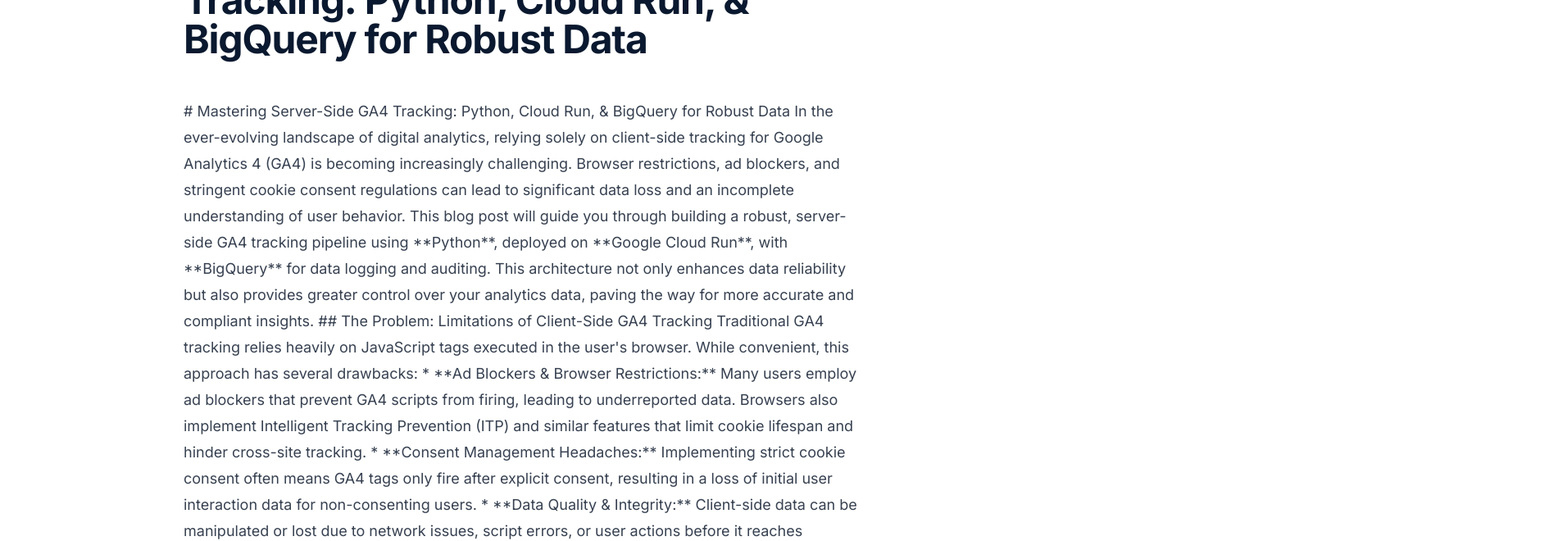
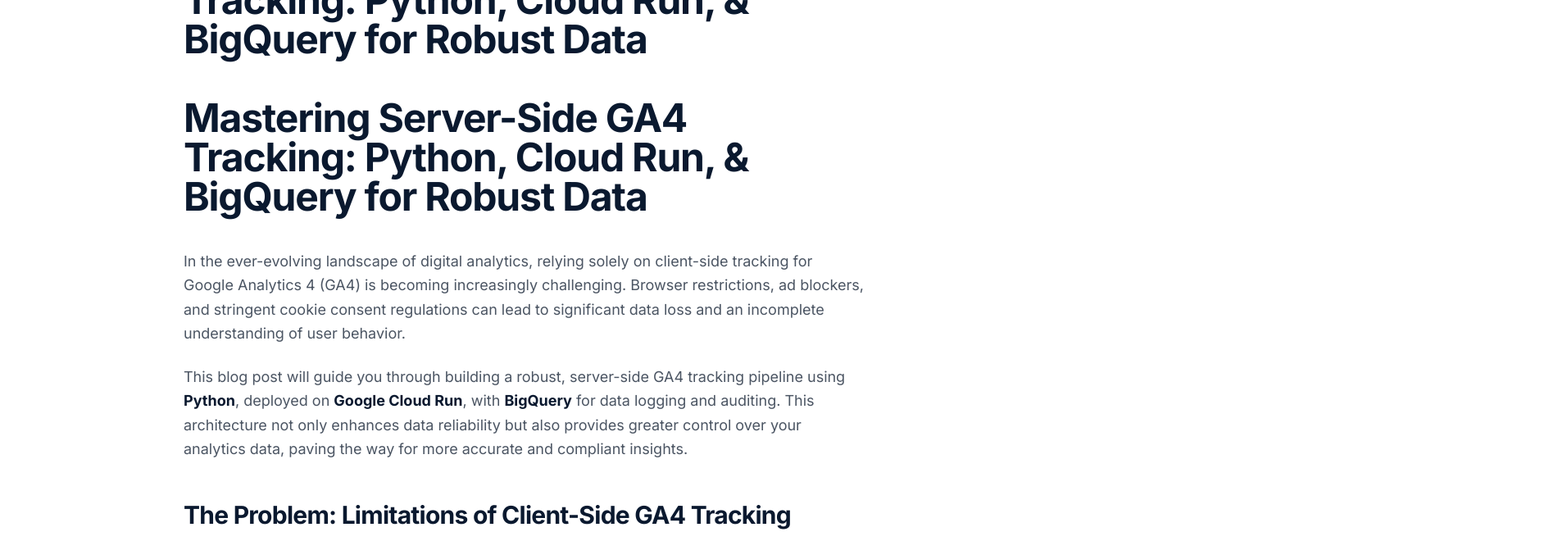
Before and after one commit to aman16tanwar/tagspecialist, a React (Create React App) app: page /blog/1765081352474 in a window 1280 px wide. Shown: the part 340-1000 px from the top of the page at 82% size, 1890 px wide, since content can reach past the window. Built offline with nearby package versions, Linux system fonts and the light colour scheme.

Commit message:
feat: render blog content using react-markdown

```diff
--- a/package.json
+++ b/package.json
@@ -18,8 +18,10 @@
     "react-dom": "^18.3.1",
     "react-helmet-async": "^2.0.5",
     "react-icons": "^5.3.0",
+    "react-markdown": "^10.1.0",
     "react-router-dom": "^6.30.1",
     "react-scripts": "^5.0.1",
+    "remark-gfm": "^4.0.1",
     "tailwindcss": "^3.4.11",
     "web-vitals": "^2.1.4"
   },
--- a/src/components/blog/BlogPost.js
+++ b/src/components/blog/BlogPost.js
@@ -3,6 +3,8 @@ import { useParams, Link } from 'react-router-dom';
 import { motion } from 'framer-motion';
 import { HiArrowLeft, HiCalendar, HiClock, HiTag } from 'react-icons/hi';
 import SEOHead from '../seo/SEOHead';
+import ReactMarkdown from 'react-markdown'; // Import ReactMarkdown
+import remarkGfm from 'remark-gfm'; // Import remarkGfm for GitHub Flavored Markdown
 
 const BlogPost = () => {
     const { id } = useParams();
@@ -13,7 +15,7 @@ const BlogPost = () => {
     useEffect(() => {
         const fetchPost = async () => {
             try {
-                // Fetch from our local API (generated by n8n)
+                // Fetch from static JSON file (works on Cloudflare Pages)
                 const response = await fetch('/data/blogs.json');
                 const blogs = await response.json();
 
@@ -22,7 +24,8 @@ const BlogPost = () => {
 
                 if (foundPost) {
                     setPost(foundPost);
-                } else {
+                }
+                else {
                     setError('Post not found');
                 }
             } catch (err) {
@@ -81,7 +84,7 @@ const BlogPost = () => {
                     </h1>
                 </motion.div>
 
-                {/* Content - Rendering simple HTML/Markdown from the API */}
+                {/* Content - Render Markdown */}
                 <motion.div
                     initial={{ opacity: 0 }}
                     animate={{ opacity: 1 }}
@@ -97,11 +100,9 @@ const BlogPost = () => {
                         prose-code:text-blue-600 prose-code:bg-blue-50 prose-code:px-1.5 prose-code:py-0.5 prose-code:rounded prose-code:before:content-none prose-code:after:content-none
                         hover:prose-a:text-blue-700 transition-all"
                 >
-                    {/*
-                        Security Note: For a real app, sanitize this content (e.g., DOMPurify).
-                        Since this is an internal tool for a solo dev, dangerouslySetInnerHTML is acceptable for now.
-                    */}
-                    <div dangerouslySetInnerHTML={{ __html: post.content }} />
+                    <ReactMarkdown remarkPlugins={[remarkGfm]}>
+                        {post.content}
+                    </ReactMarkdown>
                 </motion.div>
             </article>
         </div>
```
Also changed, not shown: 1 other file (tests, documents, lock files or other folders).
